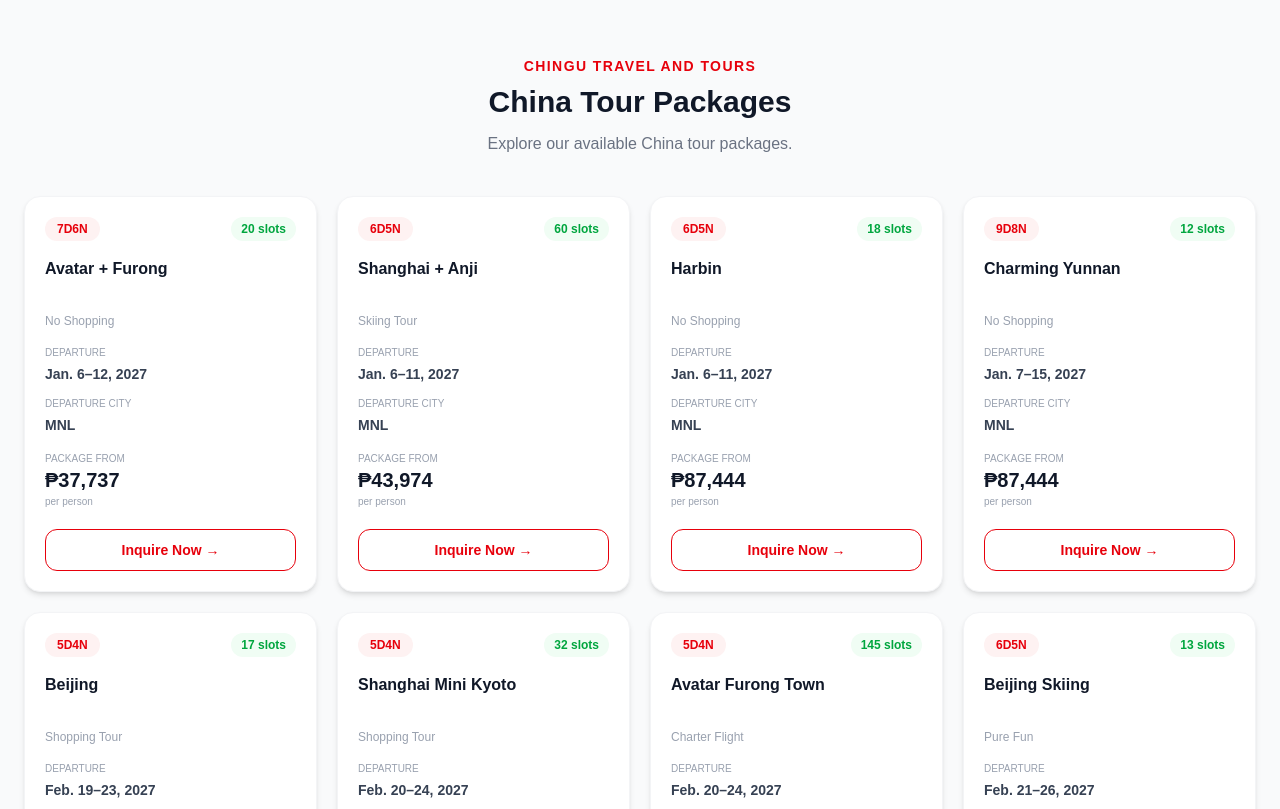
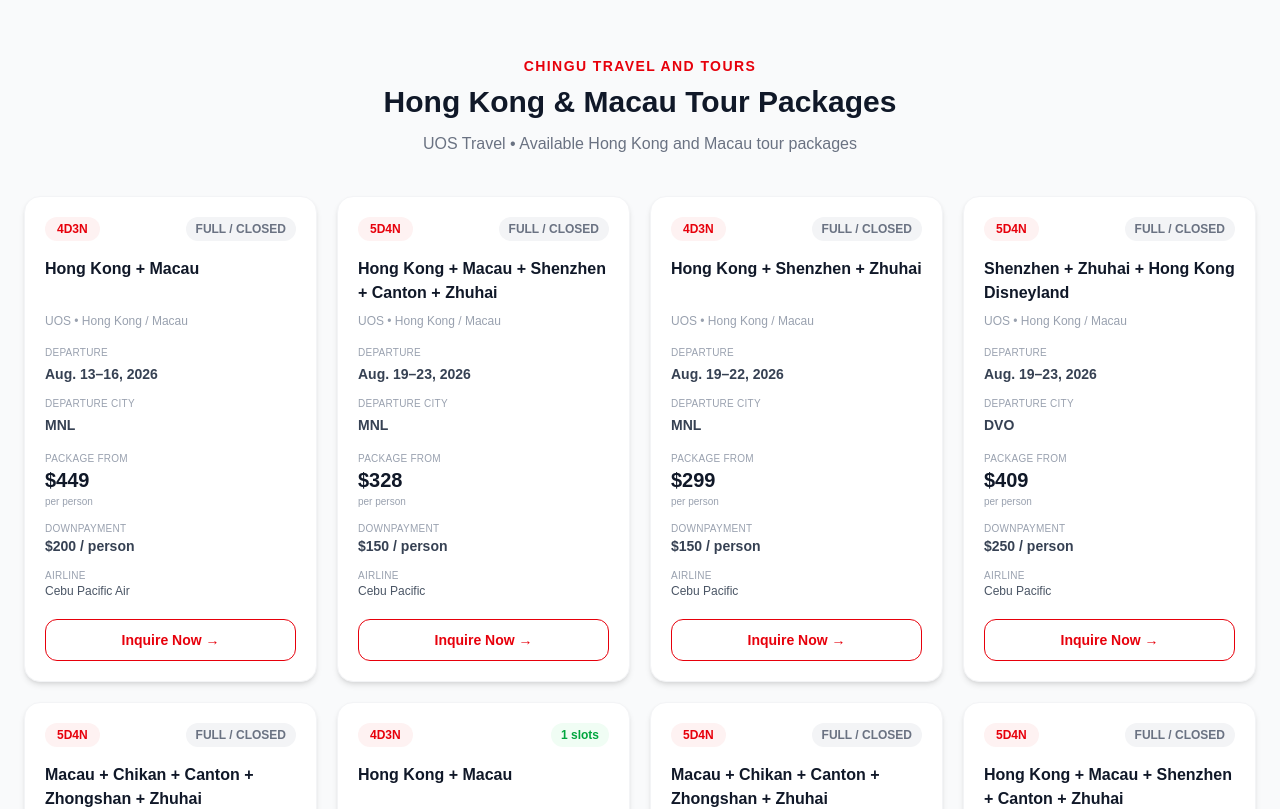
Before and after one commit to chingutravelandtours/chingu-website, a Next.js app: page /china-uos in a window 1280 px wide. Shown: the top 809 px of the page. Built offline with nearby package versions, Linux system fonts and the light colour scheme.

Commit message:
Update page.tsx

```diff
--- a/app/china-uos/page.tsx
+++ b/app/china-uos/page.tsx
@@ -1,99 +1,368 @@
 "use client";
 
 const packages = [
+  // =========================
+  // UOS HONG KONG / MACAU
+  // =========================
+
   {
-    title: "Avatar + Furong",
-    subtitle: "No Shopping",
-    duration: "7D6N",
-    dates: "Jan. 6–12, 2027",
+    title: "Hong Kong + Macau",
+    duration: "4D3N",
+    date: "Aug. 13–16, 2026",
     city: "MNL",
-    price: "₱37,737",
-    slots: 20,
+    price: "$449",
+    downpayment: "$200",
+    airline: "Cebu Pacific Air",
+    slots: 0,
   },
   {
-    title: "Shanghai + Anji",
-    subtitle: "Skiing Tour",
-    duration: "6D5N",
-    dates: "Jan. 6–11, 2027",
+    title: "Hong Kong + Macau + Shenzhen + Canton + Zhuhai",
+    duration: "5D4N",
+    date: "Aug. 19–23, 2026",
     city: "MNL",
-    price: "₱43,974",
-    slots: 60,
+    price: "$328",
+    downpayment: "$150",
+    airline: "Cebu Pacific",
+    slots: 0,
   },
   {
-    title: "Harbin",
-    subtitle: "No Shopping",
-    duration: "6D5N",
-    dates: "Jan. 6–11, 2027",
+    title: "Hong Kong + Shenzhen + Zhuhai",
+    duration: "4D3N",
+    date: "Aug. 19–22, 2026",
     city: "MNL",
-    price: "₱87,444",
-    slots: 18,
+    price: "$299",
+    downpayment: "$150",
+    airline: "Cebu Pacific",
+    slots: 0,
   },
   {
-    title: "Charming Yunnan",
-    subtitle: "No Shopping",
-    duration: "9D8N",
-    dates: "Jan. 7–15, 2027",
+    title: "Shenzhen + Zhuhai + Hong Kong Disneyland",
+    duration: "5D4N",
+    date: "Aug. 19–23, 2026",
+    city: "DVO",
+    price: "$409",
+    downpayment: "$250",
+    airline: "Cebu Pacific",
+    slots: 0,
+  },
+  {
+    title: "Macau + Chikan + Canton + Zhongshan + Zhuhai",
+    duration: "5D4N",
+    date: "Aug. 19–23, 2026",
     city: "MNL",
-    price: "₱87,444",
+    price: "$269",
+    downpayment: "$150",
+    airline: "Cebu Pacific",
+    slots: 0,
+  },
+  {
+    title: "Hong Kong + Macau",
+    duration: "4D3N",
+    date: "Aug. 20–23, 2026",
+    city: "MNL",
+    price: "$449",
+    downpayment: "$200",
+    airline: "Cebu Pacific Air",
+    slots: 1,
+  },
+  {
+    title: "Macau + Chikan + Canton + Zhongshan + Zhuhai",
+    duration: "5D4N",
+    date: "Aug. 20–24, 2026",
+    city: "MNL",
+    price: "$269",
+    downpayment: "$150",
+    airline: "Cebu Pacific",
+    slots: 0,
+  },
+  {
+    title: "Hong Kong + Macau + Shenzhen + Canton + Zhuhai",
+    duration: "5D4N",
+    date: "Aug. 20–24, 2026",
+    city: "MNL",
+    price: "$348",
+    downpayment: "$150",
+    airline: "Cebu Pacific",
+    slots: 0,
+  },
+  {
+    title: "Macau + Chikan + Canton + Zhongshan + Zhuhai",
+    duration: "5D4N",
+    date: "Aug. 21–25, 2026",
+    city: "MNL",
+    price: "$269",
+    downpayment: "$150",
+    airline: "Cebu Pacific",
+    slots: 0,
+  },
+  {
+    title: "Hong Kong + Macau + Shenzhen + Canton + Zhuhai",
+    duration: "5D4N",
+    date: "Aug. 21–25, 2026",
+    city: "MNL",
+    price: "$348",
+    downpayment: "$150",
+    airline: "Cebu Pacific",
+    slots: 0,
+  },
+  {
+    title: "Hong Kong + Macau",
+    duration: "4D3N",
+    date: "Aug. 22–25, 2026",
+    city: "MNL",
+    price: "$459",
+    downpayment: "$200",
+    airline: "Cebu Pacific Air",
+    slots: 0,
+  },
+  {
+    title: "Shenzhen + Zhuhai + Hong Kong Disneyland",
+    duration: "5D4N",
+    date: "Aug. 26–30, 2026",
+    city: "DVO",
+    price: "$409",
+    downpayment: "$250",
+    airline: "Cebu Pacific",
+    slots: 1,
+  },
+  {
+    title: "Hong Kong + Shenzhen + Zhuhai",
+    duration: "5D4N",
+    date: "Aug. 26–30, 2026",
+    city: "CEB",
+    price: "$369",
+    downpayment: "$150",
+    airline: "Cebu Pacific",
+    slots: 0,
+  },
+  {
+    title: "Hong Kong Disneyland + Macau + Shenzhen + Zhuhai",
+    duration: "4D3N",
+    date: "Aug. 26–29, 2026",
+    city: "MNL",
+    price: "$439",
+    downpayment: "$300",
+    airline: "Cebu Pacific",
+    slots: 0,
+  },
+  {
+    title: "Hong Kong + Shenzhen + Zhuhai",
+    duration: "4D3N",
+    date: "Aug. 27–30, 2026",
+    city: "MNL",
+    price: "$299",
+    downpayment: "$150",
+    airline: "Cebu Pacific",
+    slots: 0,
+  },
+  {
+    title: "Hong Kong + Macau",
+    duration: "4D3N",
+    date: "Aug. 27–30, 2026",
+    city: "MNL",
+    price: "$479",
+    downpayment: "$200",
+    airline: "Cebu Pacific Air",
+    slots: 0,
+  },
+  {
+    title: "Macau + Chikan + Canton + Zhongshan + Zhuhai",
+    duration: "5D4N",
+    date: "Aug. 27–31, 2026",
+    city: "MNL",
+    price: "$269",
+    downpayment: "$150",
+    airline: "Cebu Pacific",
+    slots: 0,
+  },
+  {
+    title: "Hong Kong + Macau + Shenzhen + Canton + Zhuhai",
+    duration: "5D4N",
+    date: "Aug. 28–Sep. 1, 2026",
+    city: "MNL",
+    price: "$328",
+    downpayment: "$150",
+    airline: "Cebu Pacific",
+    slots: 0,
+  },
+  {
+    title: "Macau + Chikan + Canton + Zhongshan + Zhuhai",
+    duration: "5D4N",
+    date: "Aug. 28–Sep. 1, 2026",
+    city: "MNL",
+    price: "$269",
+    downpayment: "$150",
+    airline: "Cebu Pacific",
+    slots: 0,
+  },
+  {
+    title: "Hong Kong + Macau + Shenzhen + Canton + Zhuhai",
+    duration: "6D5N",
+    date: "Sep. 3–8, 2026",
+    city: "MNL",
+    price: "$368",
+    downpayment: "$150",
+    airline: "Cebu Pacific",
     slots: 12,
   },
   {
-    title: "Beijing",
-    subtitle: "Shopping Tour",
-    duration: "5D4N",
-    dates: "Feb. 19–23, 2027",
+    title: "Hong Kong + Macau",
+    duration: "4D3N",
+    date: "Sep. 3–6, 2026",
     city: "MNL",
-    price: "₱27,657",
-    slots: 17,
+    price: "$449",
+    downpayment: "$200",
+    airline: "Cebu Pacific Air",
+    slots: 0,
   },
   {
-    title: "Shanghai Mini Kyoto",
-    subtitle: "Shopping Tour",
-    duration: "5D4N",
-    dates: "Feb. 20–24, 2027",
+    title: "Hong Kong Disneyland + Macau + Shenzhen + Zhuhai",
+    duration: "4D3N",
+    date: "Sep. 3–6, 2026",
     city: "MNL",
-    price: "₱27,027",
-    slots: 32,
+    price: "$439",
+    downpayment: "$300",
+    airline: "Cebu Pacific",
+    slots: 1,
   },
   {
-    title: "Avatar Furong Town",
-    subtitle: "Charter Flight",
+    title: "Hong Kong + Shenzhen + Zhuhai",
     duration: "5D4N",
-    dates: "Feb. 20–24, 2027",
+    date: "Sep. 4–8, 2026",
+    city: "CEB",
+    price: "$369",
+    downpayment: "$150",
+    airline: "Cebu Pacific",
+    slots: 0,
+  },
+
+  // =========================
+  // 2027 HONG KONG + MACAU
+  // =========================
+
+  {
+    title: "Hong Kong + Macau",
+    duration: "4D3N",
+    date: "Apr. 10–13, 2027",
     city: "MNL",
-    price: "₱23,877",
-    slots: 145,
+    price: "$449",
+    downpayment: "$200",
+    airline: "Cebu Pacific Air",
+    slots: 4,
   },
   {
-    title: "Beijing Skiing",
-    subtitle: "Pure Fun",
-    duration: "6D5N",
-    dates: "Feb. 21–26, 2027",
+    title: "Hong Kong + Macau",
+    duration: "4D3N",
+    date: "Apr. 15–18, 2027",
     city: "MNL",
-    price: "₱32,697",
-    slots: 13,
+    price: "$449",
+    downpayment: "$200",
+    airline: "Cebu Pacific Air",
+    slots: 30,
   },
   {
-    title: "Shanghai Mini Kyoto",
-    subtitle: "Shopping Tour",
-    duration: "6D5N",
-    dates: "Feb. 21–26, 2027",
+    title: "Hong Kong + Macau",
+    duration: "4D3N",
+    date: "Apr. 22–25, 2027",
     city: "MNL",
-    price: "₱28,287",
-    slots: 60,
+    price: "$449",
+    downpayment: "$200",
+    airline: "Cebu Pacific Air",
+    slots: 30,
   },
   {
-    title: "Avatar Furong + Xiamen",
-    subtitle: "Shopping Tour",
-    duration: "7D6N",
-    dates: "Feb. 26–Mar. 4, 2027",
+    title: "Hong Kong + Macau",
+    duration: "4D3N",
+    date: "May 6–9, 2027",
     city: "MNL",
-    price: "₱31,437",
-    slots: 18,
+    price: "$449",
+    downpayment: "$200",
+    airline: "Cebu Pacific Air",
+    slots: 30,
+  },
+  {
+    title: "Hong Kong + Macau",
+    duration: "4D3N",
+    date: "May 14–17, 2027",
+    city: "MNL",
+    price: "$449",
+    downpayment: "$200",
+    airline: "Cebu Pacific Air",
+    slots: 30,
+  },
+  {
+    title: "Hong Kong + Macau",
+    duration: "4D3N",
+    date: "May 21–24, 2027",
+    city: "MNL",
+    price: "$449",
+    downpayment: "$200",
+    airline: "Cebu Pacific Air",
+    slots: 26,
+  },
+  {
+    title: "Hong Kong + Macau",
+    duration: "4D3N",
+    date: "May 29–Jun. 1, 2027",
+    city: "MNL",
+    price: "$449",
+    downpayment: "$200",
+    airline: "Cebu Pacific Air",
+    slots: 25,
+  },
+  {
+    title: "Hong Kong + Macau",
+    duration: "4D3N",
+    date: "Jun. 4–7, 2027",
+    city: "MNL",
+    price: "$449",
+    downpayment: "$200",
+    airline: "Cebu Pacific Air",
+    slots: 30,
+  },
+  {
+    title: "Hong Kong + Macau",
+    duration: "4D3N",
+    date: "Jun. 10–13, 2027",
+    city: "MNL",
+    price: "$449",
+    downpayment: "$200",
+    airline: "Cebu Pacific Air",
+    slots: 30,
+  },
+  {
+    title: "Hong Kong + Macau",
+    duration: "4D3N",
+    date: "Jun. 17–20, 2027",
+    city: "MNL",
+    price: "$449",
+    downpayment: "$200",
+    airline: "Cebu Pacific Air",
+    slots: 30,
+  },
+  {
+    title: "Hong Kong + Macau",
+    duration: "4D3N",
+    date: "Jun. 24–27, 2027",
+    city: "MNL",
+    price: "$449",
+    downpayment: "$200",
+    airline: "Cebu Pacific Air",
+    slots: 30,
+  },
+  {
+    title: "Hong Kong + Macau",
+    duration: "4D3N",
+    date: "Jul. 1–4, 2027",
+    city: "MNL",
+    price: "$449",
+    downpayment: "$200",
+    airline: "Cebu Pacific Air",
+    slots: 30,
   },
 ];
 
-export default function ChinaUOSPage() {
+export default function HongKongMacauUOSPage() {
   const handleInquiry = (pkg: (typeof packages)[number]) => {
     const message = encodeURIComponent(
       `Hello CHINGU Travel and Tours!
@@ -102,9 +371,13 @@ I would like to inquire about:
 
 ${pkg.title}
 Duration: ${pkg.duration}
-Departure: ${pkg.dates}
+Departure: ${pkg.date}
 Departure City: ${pkg.city}
-Package From: ${pkg.price} per person
+Package Price: ${pkg.price} per person
+Downpayment: ${pkg.downpayment} per person
+Airline: ${pkg.airline}
+
+Supplier: UOS Travel
 
 Please send me the complete package details. Thank you!`
     );
@@ -119,60 +392,75 @@ Please send me the complete package details. Thank you!`
     <main className="min-h-screen bg-gray-50 py-14">
       <div className="max-w-7xl mx-auto px-6">
 
+        {/* HEADER */}
         <div className="text-center mb-10">
           <p className="text-red-600 font-semibold uppercase tracking-widest text-sm">
             CHINGU Travel and Tours
           </p>
 
           <h1 className="mt-2 text-3xl font-bold text-gray-900">
-            China Tour Packages
+            Hong Kong & Macau Tour Packages
           </h1>
 
           <p className="mt-3 text-gray-500">
-            Explore our available China tour packages.
+            UOS Travel • Available Hong Kong and Macau tour packages
           </p>
         </div>
 
+        {/* PACKAGES */}
         <div className="grid grid-cols-1 sm:grid-cols-2 lg:grid-cols-4 gap-5">
 
           {packages.map((pkg) => (
             <div
-              key={`${pkg.title}-${pkg.dates}`}
+              key={`${pkg.title}-${pkg.date}`}
               className="bg-white rounded-2xl border border-gray-100 shadow-md p-5 hover:shadow-xl hover:-translate-y-1 transition-all duration-300 flex flex-col"
             >
 
+              {/* TOP BADGES */}
               <div className="flex items-center justify-between gap-2">
 
-                <span className="text-xs font-semibold text-red-600 bg-red-50 px-3 py-1 rounded-full">
+                <span className="text-xs font-semibold text-red-600 bg-red-50 px-3 py-1 rounded-full whitespace-nowrap">
                   {pkg.duration}
                 </span>
 
-                <span className="text-xs font-semibold text-green-600 bg-green-50 px-2.5 py-1 rounded-full">
-                  {pkg.slots} slots
+                <span
+                  className={`text-xs font-semibold px-2.5 py-1 rounded-full whitespace-nowrap ${
+                    pkg.slots > 0
+                      ? "bg-green-50 text-green-600"
+                      : "bg-gray-100 text-gray-500"
+                  }`}
+                >
+                  {pkg.slots > 0
+                    ? `${pkg.slots} slots`
+                    : "FULL / CLOSED"}
                 </span>
 
               </div>
 
+              {/* TITLE */}
               <h2 className="mt-4 text-base font-bold text-gray-900 min-h-[48px]">
                 {pkg.title}
               </h2>
 
+              {/* SUPPLIER */}
               <p className="mt-2 text-xs text-gray-400">
-                {pkg.subtitle}
+                UOS • Hong Kong / Macau
               </p>
 
+              {/* DATE */}
               <div className="mt-4">
-                <p className="text-[10px] text-gray-400 uppercase">
+                <p className="text-[10px] text-gray-400 uppercase tracking-wide">
                   Departure
                 </p>
 
                 <p className="mt-1 text-sm font-semibold text-gray-700">
-                  {pkg.dates}
+                  {pkg.date}
                 </p>
               </div>
 
+              {/* CITY */}
               <div className="mt-3">
-                <p className="text-[10px] text-gray-400 uppercase">
+                <p className="text-[10px] text-gray-400 uppercase tracking-wide">
                   Departure City
                 </p>
 
@@ -181,8 +469,9 @@ Please send me the complete package details. Thank you!`
                 </p>
               </div>
 
+              {/* PRICE */}
               <div className="mt-4">
-                <p className="text-[10px] text-gray-400 uppercase">
+                <p className="text-[10px] text-gray-400 uppercase tracking-wide">
                   Package From
                 </p>
 
@@ -195,6 +484,29 @@ Please send me the complete package details. Thank you!`
                 </p>
               </div>
 
+              {/* DOWNPAYMENT */}
+              <div className="mt-3">
+                <p className="text-[10px] text-gray-400 uppercase tracking-wide">
+                  Downpayment
+                </p>
+
+                <p className="text-sm font-semibold text-gray-700">
+                  {pkg.downpayment} / person
+                </p>
+              </div>
+
+              {/* AIRLINE */}
+              <div className="mt-3">
+                <p className="text-[10px] text-gray-400 uppercase tracking-wide">
+                  Airline
+                </p>
+
+                <p className="text-xs font-medium text-gray-600">
+                  {pkg.airline}
+                </p>
+              </div>
+
+              {/* BUTTON */}
               <button
                 onClick={() => handleInquiry(pkg)}
                 className="mt-5 w-full border border-red-600 text-red-600 py-2.5 rounded-xl text-sm font-semibold hover:bg-red-600 hover:text-white transition"
```
